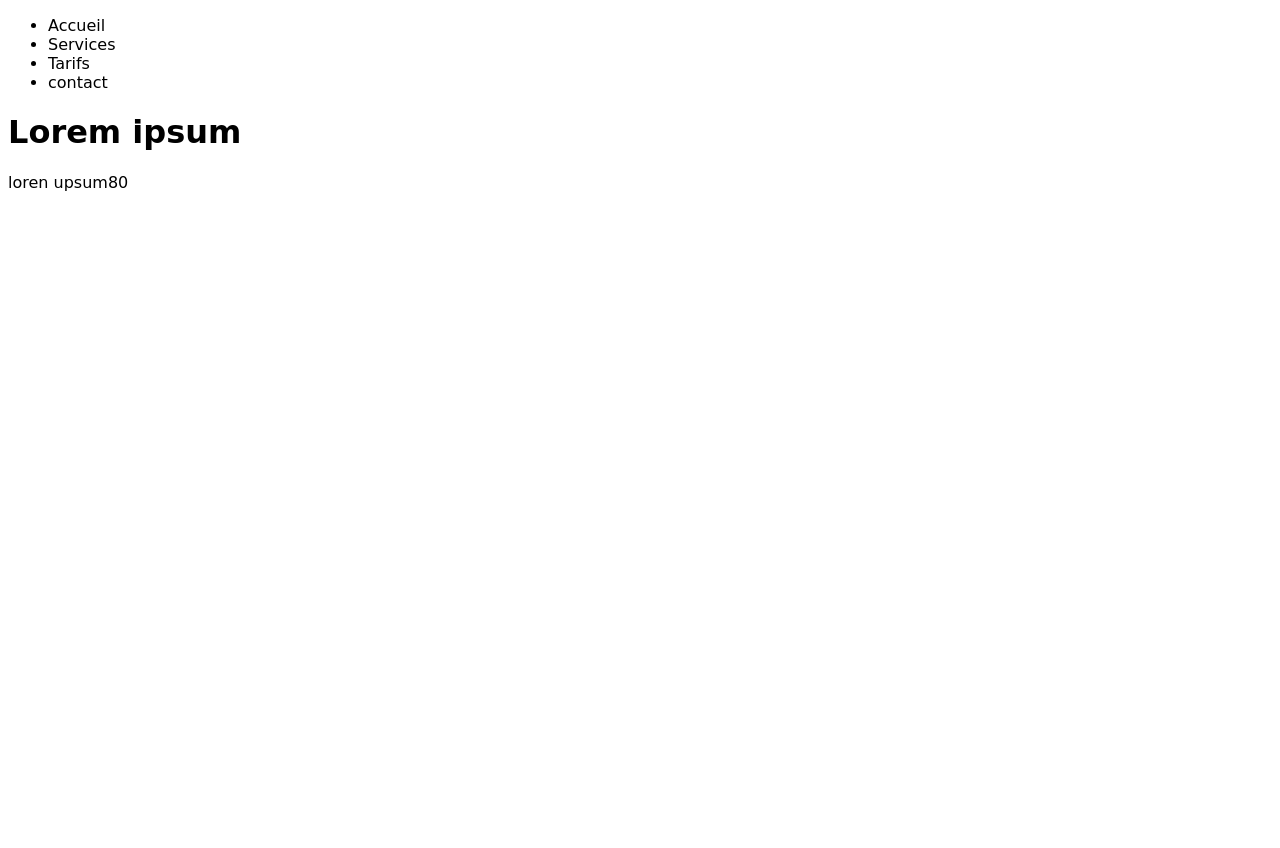
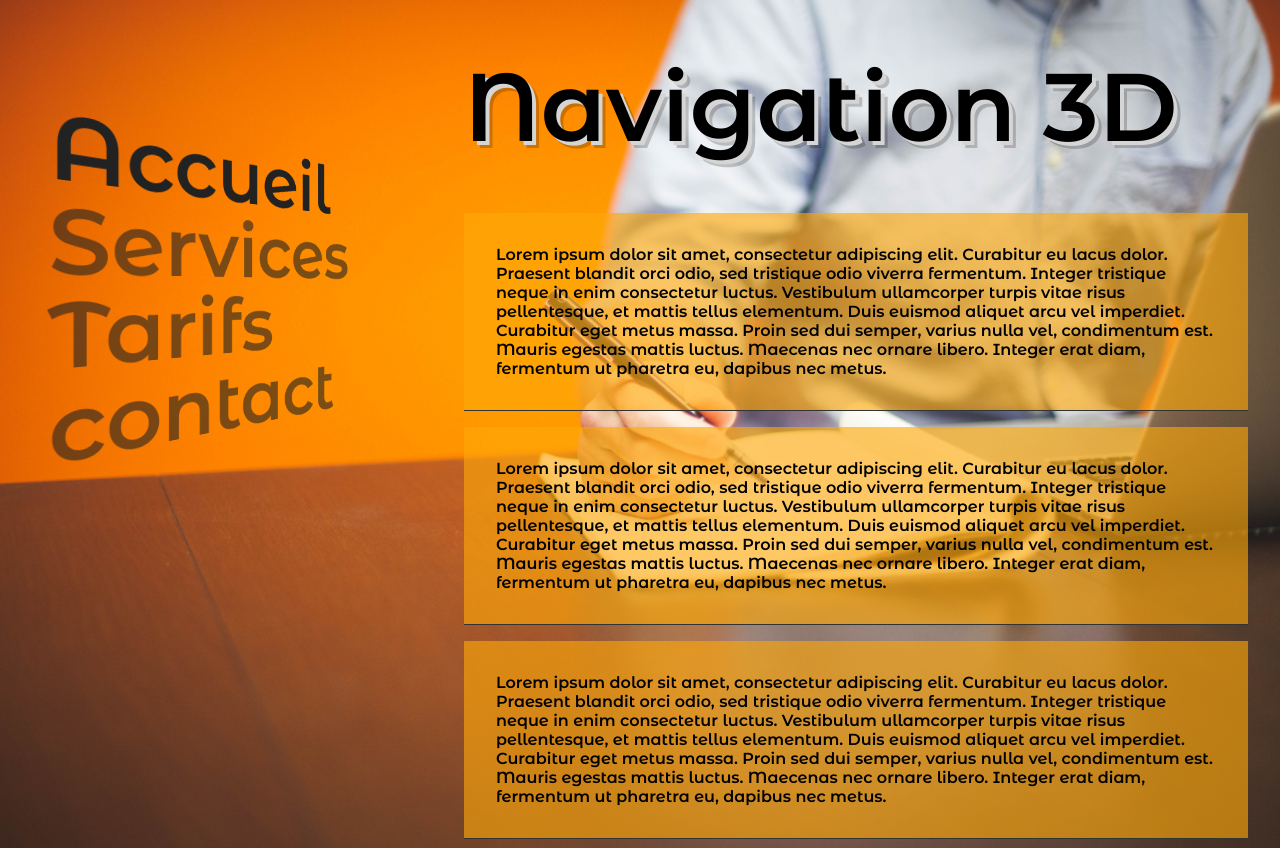
Before and after one commit to Sarahgues/NavEn3D, a website: page index.html in a window 1280 px wide. Before the commit the page ends 824 px from the top, so only its background shows below. Drawn offline with Linux system fonts and the light colour scheme; a web font is replaced by a local one.

Commit message:
mini projet ok fin de code Css

```diff
--- a/index.html
+++ b/index.html
@@ -7,7 +7,7 @@
     <meta name="viewport" content="width=device-width, initial-scale=1.0">
     <meta http-equiv="X-UA-Compatible" content="ie=edge">
 
-    <title>Folder structure for Web Development | MEDIUM </title>
+    <title>Créer une navigation en 3D</title>
 
     <!-- <link href="./assets/bootstrap.css" rel="stylesheet"> -->
     <link rel="stylesheet" href="https://use.fontawesome.com/releases/v5.8.2/css/all.css">
@@ -17,21 +17,34 @@
 <body>
     <nav>
         <ul>
-          <li>Accueil</li>
-          <li>Services</li>
-          <li>Tarifs</li>
-          <li>contact</li>
+            <li>
+                <a href="#" class="active">Accueil</a>
+            </li>
+            <li>
+                <a href="#Tarifs">Services</a>
+            </li>
+            <li>
+                <a href="#Services">Tarifs</a>
+            </li>
+            <li>
+                <a href="#contact">contact</a>
+            </li>
         </ul>
     </nav>
 
-     <div class="content">
-      <h1>Lorem ipsum</h1>
-      <p> loren upsum80
+    <div class="content">
+        <h1>Navigation 3D</h1>
+        <p id="Services">Lorem ipsum dolor sit amet, consectetur adipiscing elit. Curabitur eu lacus dolor. Praesent blandit orci odio, sed tristique odio viverra fermentum. Integer tristique neque in enim consectetur luctus. Vestibulum ullamcorper turpis vitae risus
+            pellentesque, et mattis tellus elementum. Duis euismod aliquet arcu vel imperdiet. Curabitur eget metus massa. Proin sed dui semper, varius nulla vel, condimentum est. Mauris egestas mattis luctus. Maecenas nec ornare libero. Integer erat
+            diam, fermentum ut pharetra eu, dapibus nec metus.</p>
+        <p id="Tarifs">Lorem ipsum dolor sit amet, consectetur adipiscing elit. Curabitur eu lacus dolor. Praesent blandit orci odio, sed tristique odio viverra fermentum. Integer tristique neque in enim consectetur luctus. Vestibulum ullamcorper turpis vitae risus
+            pellentesque, et mattis tellus elementum. Duis euismod aliquet arcu vel imperdiet. Curabitur eget metus massa. Proin sed dui semper, varius nulla vel, condimentum est. Mauris egestas mattis luctus. Maecenas nec ornare libero. Integer erat
+            diam, fermentum ut pharetra eu, dapibus nec metus.</p>
+        <p id="contact">Lorem ipsum dolor sit amet, consectetur adipiscing elit. Curabitur eu lacus dolor. Praesent blandit orci odio, sed tristique odio viverra fermentum. Integer tristique neque in enim consectetur luctus. Vestibulum ullamcorper turpis vitae risus
+            pellentesque, et mattis tellus elementum. Duis euismod aliquet arcu vel imperdiet. Curabitur eget metus massa. Proin sed dui semper, varius nulla vel, condimentum est. Mauris egestas mattis luctus. Maecenas nec ornare libero. Integer erat
+            diam, fermentum ut pharetra eu, dapibus nec metus.</p>
 
-
-
-      </p>
-     </div>
+    </div>
 
     <script src="./assets/jquery.min.js" type="text/javascript"></script>
     <script src="./assets/bootstrap.js" type="text/javascript"></script>
--- a/style.css
+++ b/style.css
@@ -1,6 +1,66 @@
-    @import url('https://fonts.googleapis.com/css2?family=Expletus+Sans&display=swap');
-    body {
-        overflow: hidden;
-        height: 100vh;
-        font-family: 'Expletus Sans', cursive;
-    }
+@import url('https://fonts.googleapis.com/css2?family=Montserrat+Alternates:wght@600&display=swap');
+* {
+    margin: 0;
+    padding: 0;
+    font-family: 'Montserrat Alternates', sans-serif;
+}
+
+body {
+    background: url(./media/basic-pics/entrepreneur-593378.jpg) no-repeat 0% 0%/cover;
+    min-height: 100vh;
+}
+
+.content {
+    margin: 2rem 2rem 0 29rem;
+}
+
+h1 {
+    font-size: 6rem;
+    margin: 3rem 0;
+    text-shadow: 4px 4px 0px #d5d5d5, 7px 7px 0px rgba(0, 0, 0, 0.2);
+}
+
+p {
+    padding: 2rem;
+    margin-bottom: 1rem;
+    background: rgba(255, 169, 9, 0.62);
+    border-bottom: 1px solid #333;
+}
+
+nav {
+    margin: 3rem 0 0 3rem;
+    position: fixed;
+}
+
+ul {
+    width: 1px;
+    list-style: none;
+    perspective: 500px;
+}
+
+ul:hover li:not(:hover) {
+    opacity: .5;
+}
+
+li {
+    transform: rotateY(30deg) scaleX(1.3);
+    transform-origin: left;
+    transition: .3s;
+}
+
+li:hover {
+    transform: rotateY(3deg);
+}
+
+li a {
+    font-size: 6rem;
+    line-height: 1;
+    text-decoration: none;
+    color: #222;
+    opacity: .6;
+}
+
+li a.active,
+li a:hover {
+    opacity: 1;
+}
```
Also changed, not shown: package.json (+4 -4 lines), README.md.
